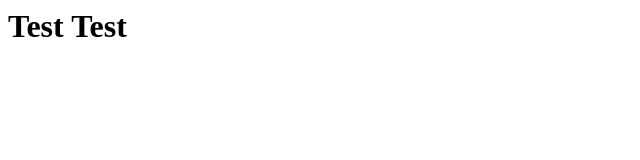
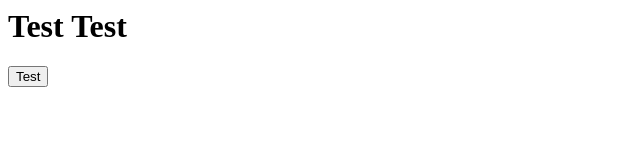
Before and after one commit to Zeriont/Test, a plain HTML site: page index.html in a window 1280 px wide. Shown: the whole page, without its empty margins (0-640 px from the left). Drawn offline with Linux system fonts and the light colour scheme.

Commit message:
Update index.html

```diff
--- a/index.html
+++ b/index.html
@@ -1 +1,7 @@
 <h1>Test Test</h1>
+<input type="button" value="Test" onclick="asd(this);" />
+<script>
+  asd = function(btn) {
+    btn.value = "asd";
+  }
+</script>
```
